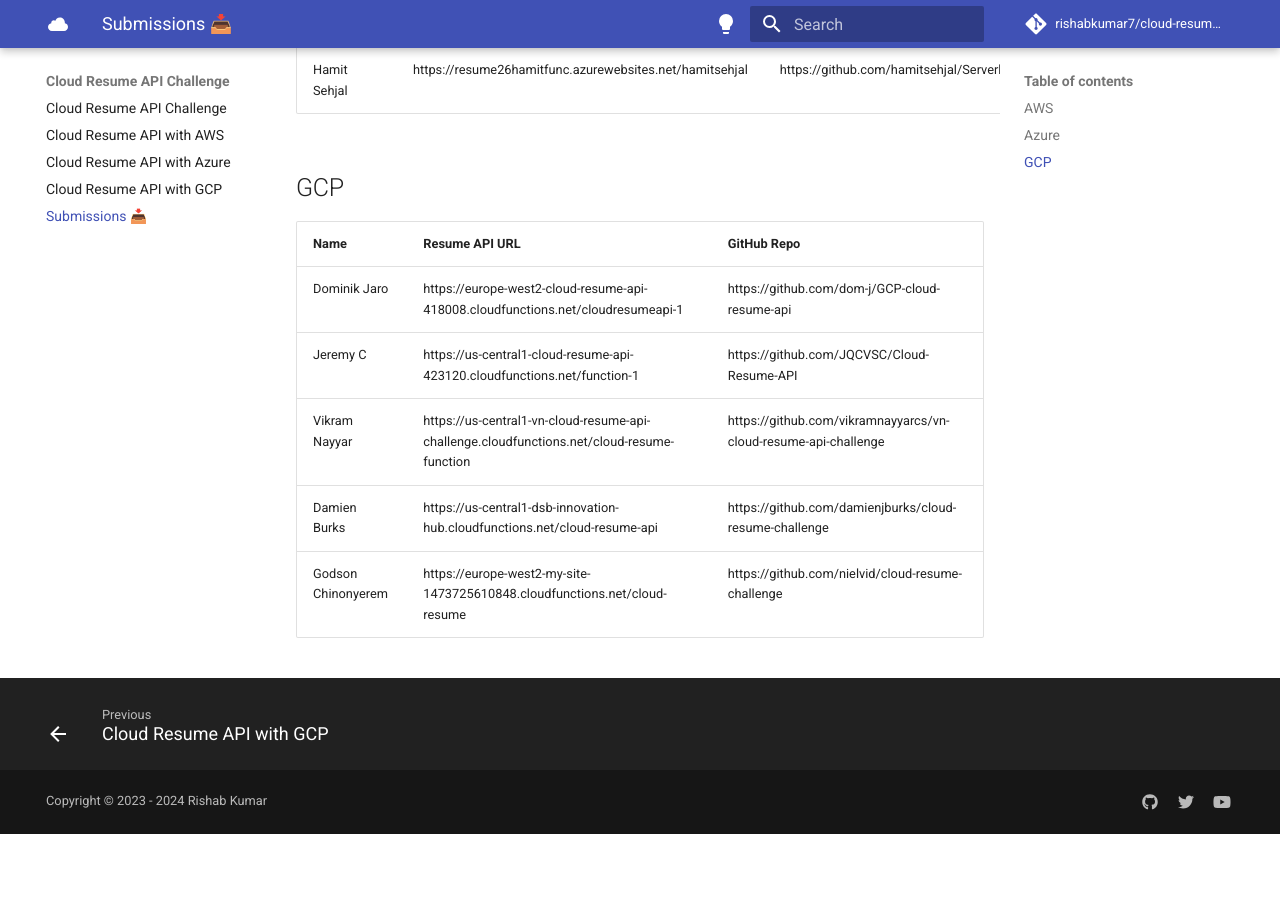
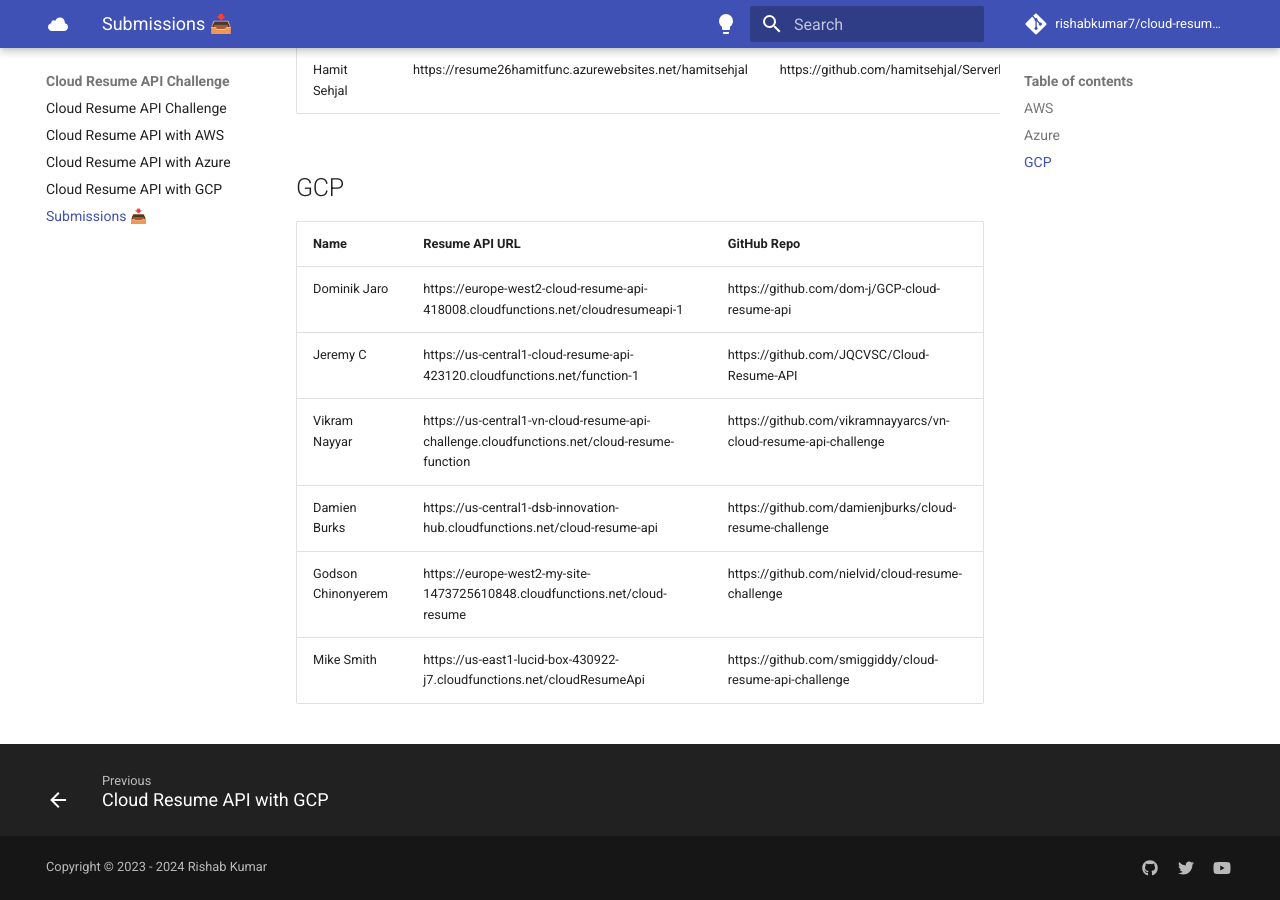
Before and after one commit to rishabkumar7/cloud-resume-api, an MkDocs documentation site: the page built from docs/submissions.md, in a window 1280 px wide and 900 px high, scrolled down 1873 px. Built offline with MkDocs 1.6.1 and Material for MkDocs 9.7.7, drawn with Linux system fonts in a browser that asks for light colours; comment, search, counter and statistics services are not loaded; before the commit the page ends 2707 px from its top, so only the background shows below that.

Commit message:
feat: mike smith submissions.md

```diff
--- a/docs/submissions.md
+++ b/docs/submissions.md
@@ -44,3 +44,4 @@ This is the place to add your own Cloud Resume API project!
 | Vikram Nayyar | https://us-central1-vn-cloud-resume-api-challenge.cloudfunctions.net/cloud-resume-function | https://github.com/vikramnayyarcs/vn-cloud-resume-api-challenge |
 | Damien Burks | https://us-central1-dsb-innovation-hub.cloudfunctions.net/cloud-resume-api | https://github.com/damienjburks/cloud-resume-challenge |
 | Godson Chinonyerem | https://europe-west2-my-site-1473725610848.cloudfunctions.net/cloud-resume | https://github.com/nielvid/cloud-resume-challenge |
+| Mike Smith | https://us-east1-lucid-box-430922-j7.cloudfunctions.net/cloudResumeApi | https://github.com/smiggiddy/cloud-resume-api-challenge |
```
